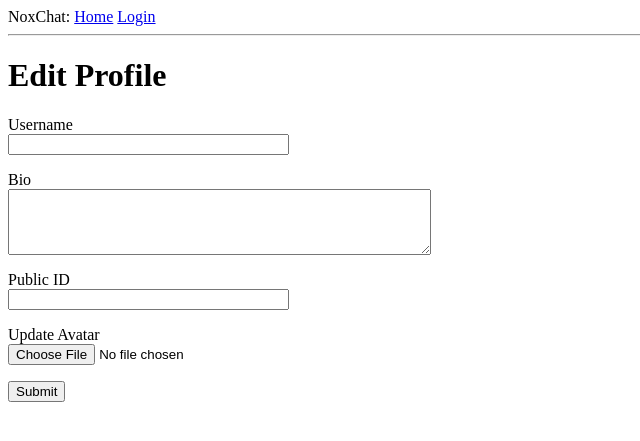
After one commit to Stelour/FlaskMessenger-NoxChat-, a Flask app: template app/templates/edit_profile.html in a window 1280 px wide. The commit adds this page. Shown: the top 441 px of the page, without its empty margins (0-640 px from the left). Run offline with Flask 3, Linux system fonts and the light colour scheme; the template is opened without the code that fills it: values that come from a table or form of the project are taken from there, others are empty; some libraries are stand-ins or nearby versions.

Commit message:
added profile and their editing

```diff
--- a/app/forms.py
+++ b/app/forms.py
@@ -3,14 +3,16 @@ from wtforms import StringField, PasswordField, BooleanField, SubmitField
 from wtforms.validators import ValidationError, DataRequired, Email, EqualTo
 import sqlalchemy as sa
 from app import db
-from app.models import User
+from app.models import User, Profile
+from wtforms import TextAreaField
+from wtforms.validators import Length
+from flask_wtf.file import FileField, FileAllowed
 
 class LoginForm(FlaskForm):
     username = StringField('Username', validators=[DataRequired()])
     password = PasswordField('Password', validators=[DataRequired()])
     remember_me = BooleanField('Remember Me')
     submit = SubmitField('Sign In')
-
 
 class RegistrationForm(FlaskForm):
     username = StringField('Username', validators=[DataRequired()])
@@ -31,3 +33,10 @@ class RegistrationForm(FlaskForm):
             User.email == email.data))
         if user is not None:
             raise ValidationError('Please use a different email address.')
+
+class EditProfileForm(FlaskForm):
+    username = StringField('Username', validators=[DataRequired()])
+    bio = TextAreaField('Bio', validators=[Length(min=0, max=140)])
+    public_id = StringField('Public ID', validators=[DataRequired()])
+    avatar = FileField('Update Avatar', validators=[FileAllowed(['jpg', 'png'], 'Images only!')])
+    submit = SubmitField('Submit')
--- a/app/routes.py
+++ b/app/routes.py
@@ -4,23 +4,23 @@ from app.forms import LoginForm
 from flask_login import current_user, login_user
 import sqlalchemy as sa
 from app import db
-from app.models import User
+from app.models import User, Profile
 from flask_login import logout_user
 from flask_login import login_required
 from flask import request
 from urllib.parse import urlsplit
-from app import db
 from app.forms import RegistrationForm
+from datetime import datetime, timezone
+from app.forms import EditProfileForm
+from app.avatar_utils import save_avatar, rename_avatar_directory, clear_old_avatars
 
 @app.route('/')
 @app.route('/index')
 @login_required
 def index():
-    welcome_message = f"Привет, {current_user.username}! Добро пожаловать в NoxChat — безопасный мессенджер."
+    welcome_message = f"Welcome to NoxChat, {current_user.username}! "
     tips = [
-        "Скоро здесь появится список ваших контактов",
-        "Ваши сообщения всегда защищены",
-        "Следите за обновлениями!"
+        "Nothing new, but follow the updates!"
     ]
     return render_template("index.html", title='NoxChat', welcome_message=welcome_message, tips=tips)
 
@@ -29,17 +29,22 @@ def login():
     if current_user.is_authenticated:
         return redirect(url_for('index'))
     form = LoginForm()
+
     if form.validate_on_submit():
         user = db.session.scalar(
             sa.select(User).where(User.username == form.username.data))
+
         if user is None or not user.check_password(form.password.data):
             flash('Invalid username or password')
             return redirect(url_for('login'))
+
         login_user(user, remember=form.remember_me.data)
         next_page = request.args.get('next')
+
         if not next_page or urlsplit(next_page).netloc != '':
             next_page = url_for('index')
         return redirect(next_page)
+
     return render_template('login.html', title='Sign In', form=form)
 
 @app.route('/logout')
@@ -57,6 +62,57 @@ def register():
         user.set_password(form.password.data)
         db.session.add(user)
         db.session.commit()
+
+        profile = Profile(user_id=user.id, public_id=f'{user.username.lower()}_{user.id}')
+        profile.bio = "No bio yet"
+        db.session.add(profile)
+        db.session.commit()
+
         flash('Congratulations, you are now a registered user!')
         return redirect(url_for('login'))
     return render_template('register.html', title='Register', form=form)
+
+@app.route('/user/<public_id>')
+@login_required
+def user(public_id):
+    user = db.first_or_404(
+        sa.select(User).join(Profile).where(Profile.public_id == public_id)
+    )
+    return render_template('user.html', user=user)
+
+@app.before_request
+def before_request():
+    if current_user.is_authenticated:
+        current_user.profile.last_seen = datetime.now(timezone.utc)
+        db.session.commit()
+
+@app.route('/edit_profile', methods=['GET', 'POST'])
+@login_required
+def edit_profile():
+    form = EditProfileForm()
+    if form.validate_on_submit():
+        new_public_id = form.public_id.data.lower()
+        old_public_id = current_user.profile.public_id
+
+        if new_public_id != old_public_id:
+            rename_avatar_directory(old_public_id, new_public_id)
+            current_user.profile.public_id = new_public_id
+
+        current_user.username = form.username.data
+        current_user.profile.bio = form.bio.data
+
+        if form.avatar.data:
+            relative_path, new_filename = save_avatar(form.avatar.data, current_user.profile.public_id)
+            current_user.profile.avatar_path = relative_path
+            clear_old_avatars(current_user.profile.public_id, new_filename)
+
+        db.session.commit()
+        flash('Your changes have been saved.')
+        return redirect(url_for('edit_profile'))
+
+    elif request.method == 'GET':
+        form.username.data = current_user.username
+        form.bio.data = current_user.profile.bio
+        form.public_id.data = current_user.profile.public_id
+
+    return render_template('edit_profile.html', title='Edit Profile', form=form)
--- a/app/templates/base.html
+++ b/app/templates/base.html
@@ -13,6 +13,7 @@
             {% if current_user.is_anonymous %}
             <a href="{{ url_for('login') }}">Login</a>
             {% else %}
+            <a href="{{ url_for('user', public_id=current_user.profile.public_id) }}">Profile</a>
             <a href="{{ url_for('logout') }}">Logout</a>
             {% endif %}
         </div>
--- /dev/null
+++ b/app/templates/edit_profile.html
@@ -0,0 +1,37 @@
+{% extends "base.html" %}
+
+{% block content %}
+    <h1>Edit Profile</h1>
+    <form action="" method="post" enctype="multipart/form-data">
+        {{ form.hidden_tag() }}
+        <p>
+            {{ form.username.label }}<br>
+            {{ form.username(size=32) }}<br>
+            {% for error in form.username.errors %}
+            <span style="color: red;">[{{ error }}]</span>
+            {% endfor %}
+        </p>
+        <p>
+            {{ form.bio.label }}<br>
+            {{ form.bio(cols=50, rows=4) }}<br>
+            {% for error in form.bio.errors %}
+            <span style="color: red;">[{{ error }}]</span>
+            {% endfor %}
+        </p>
+        <p>
+            {{ form.public_id.label }}<br>
+            {{ form.public_id(size=32) }}<br>
+            {% for error in form.public_id.errors %}
+            <span style="color: red;">[{{ error }}]</span>
+            {% endfor %}
+        </p>
+        <p>
+            {{ form.avatar.label }}<br>
+            {{ form.avatar() }}<br>
+            {% for error in form.avatar.errors %}
+                <span style="color: red;">[{{ error }}]</span>
+            {% endfor %}
+        </p>
+        <p>{{ form.submit() }}</p>
+    </form>
+{% endblock %}
--- a/app/templates/index.html
+++ b/app/templates/index.html
@@ -1,11 +1,11 @@
 {% extends "base.html" %}
 
 {% block content %}
-    <div class="welcome-container">
+    <div>
         <h1>{{ welcome_message }}</h1>
 
-        <div class="tips-container">
-            <h3>Что нового:</h3>
+        <div>
+            <h3>What is new?</h3>
             <ul>
                 {% for tip in tips %}
                 <li>{{ tip }}</li>
```
Also changed, not shown: app/avatar_utils.py (added, +28 -0 lines), app/models.py (+4 -7 lines), app/templates/user.html (added, +30 -0 lines), app/static/avatars/base.jpg (added), app/static/avatars/stelour1/ada.jpg (added).
